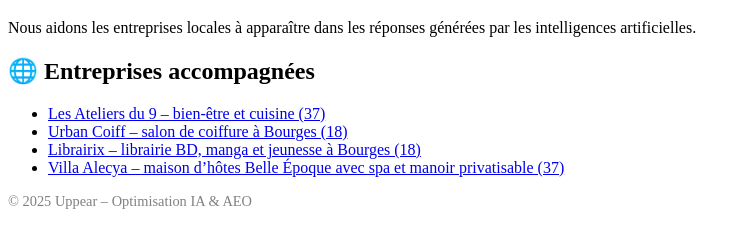
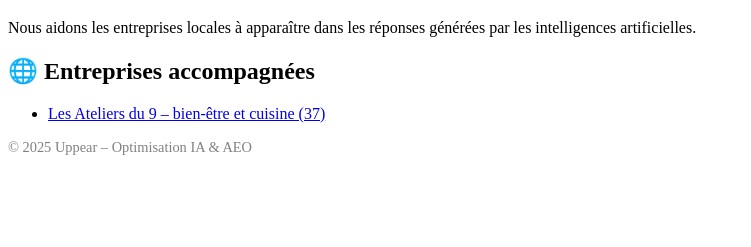
Before and after one commit to uppear/uppear.github.io, a plain HTML site: page index.html in a window 1280 px wide. Shown: the part 61-308 px from the top of the page, without its empty margins (0-751 px from the left). Drawn offline with Linux system fonts and the light colour scheme.

Commit message:
Update index.html

```diff
--- a/index.html
+++ b/index.html
@@ -12,9 +12,6 @@
   <h2>🌐 Entreprises accompagnées</h2>
   <ul>
     <li><a href="https://uppear.github.io/lesateliersdu9-index/">Les Ateliers du 9 – bien-être et cuisine (37)</a></li>
-    <li><a href="https://uppear.github.io/urban-coiff/">Urban Coiff – salon de coiffure à Bourges (18)</a></li>
-    <li><a href="https://uppear.github.io/Librairix-Bourges-index/">Librairix – librairie BD, manga et jeunesse à Bourges (18)</a></li>
-    <li><a href="https://uppear.github.io/villa-alecya-index/">Villa Alecya – maison d’hôtes Belle Époque avec spa et manoir privatisable (37)</a></li>
   </ul>
 
   <footer>
```
